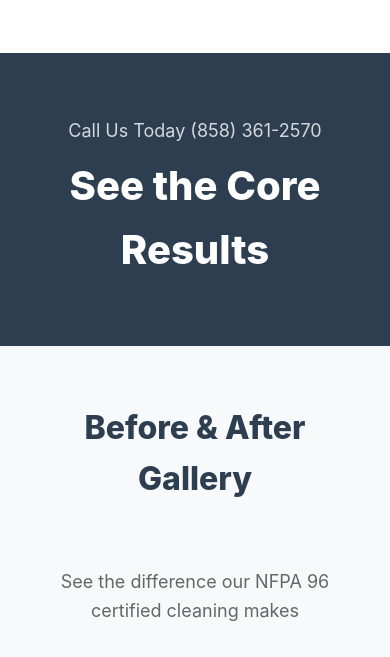
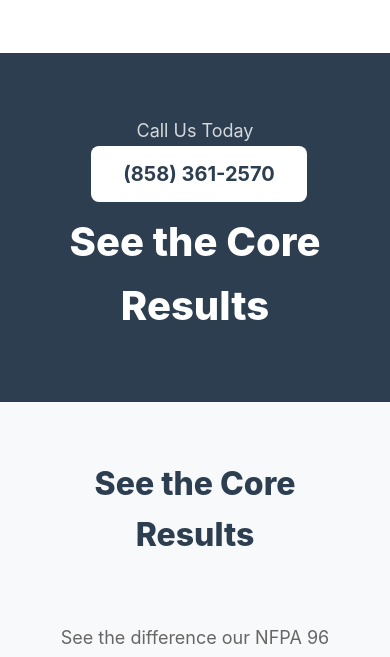
Before and after one commit to Cynthia-Concierge/corehoodcleaning-redesign, a plain HTML site: page index.html in a window 390 px wide. Shown: the part 9742-10399 px from the top of the page. Drawn offline with Linux system fonts and the light colour scheme.

Commit message:
Update CTA section: clickable phone button + 'See the Core Results'
Changes:
- Phone number (858) 361-2570 is now a clickable call button
- Added hover effects and button styling for better UX
- Changed 'Before & After Gallery' heading to 'See the Core Results' (matching CTA section)
- Mobile-friendly tel: link for one-tap calling

Co-Authored-By: Claude Sonnet 4.5 <noreply@anthropic.com>

```diff
--- a/css/styles.css
+++ b/css/styles.css
@@ -862,6 +862,26 @@ body {
     font-weight: 800;
 }
 
+.phone-cta-button {
+    display: inline-block;
+    background: var(--white);
+    color: var(--navy);
+    padding: 0.75rem 2rem;
+    border-radius: 8px;
+    font-weight: 700;
+    font-size: 1.25rem;
+    text-decoration: none;
+    transition: all 0.3s ease;
+    margin-left: 0.5rem;
+}
+
+.phone-cta-button:hover {
+    background: var(--gold);
+    color: var(--navy);
+    transform: translateY(-2px);
+    box-shadow: 0 4px 12px rgba(0,0,0,0.2);
+}
+
 /* Before After Gallery - Carousel */
 .before-after {
     padding: 3.5rem 0;
--- a/index.html
+++ b/index.html
@@ -319,7 +319,7 @@
     <section class="call-cta">
         <div class="container">
             <div class="cta-box">
-                <p>Call Us Today (858) 361-2570</p>
+                <p>Call Us Today <a href="tel:8583612570" class="phone-cta-button">(858) 361-2570</a></p>
                 <h2>See the Core Results</h2>
             </div>
         </div>
@@ -327,7 +327,7 @@
 
     <section class="before-after">
         <div class="container">
-            <h2 class="section-title">Before & After Gallery</h2>
+            <h2 class="section-title">See the Core Results</h2>
             <p class="section-subtitle">See the difference our NFPA 96 certified cleaning makes</p>
 
             <div class="carousel-container">
```
